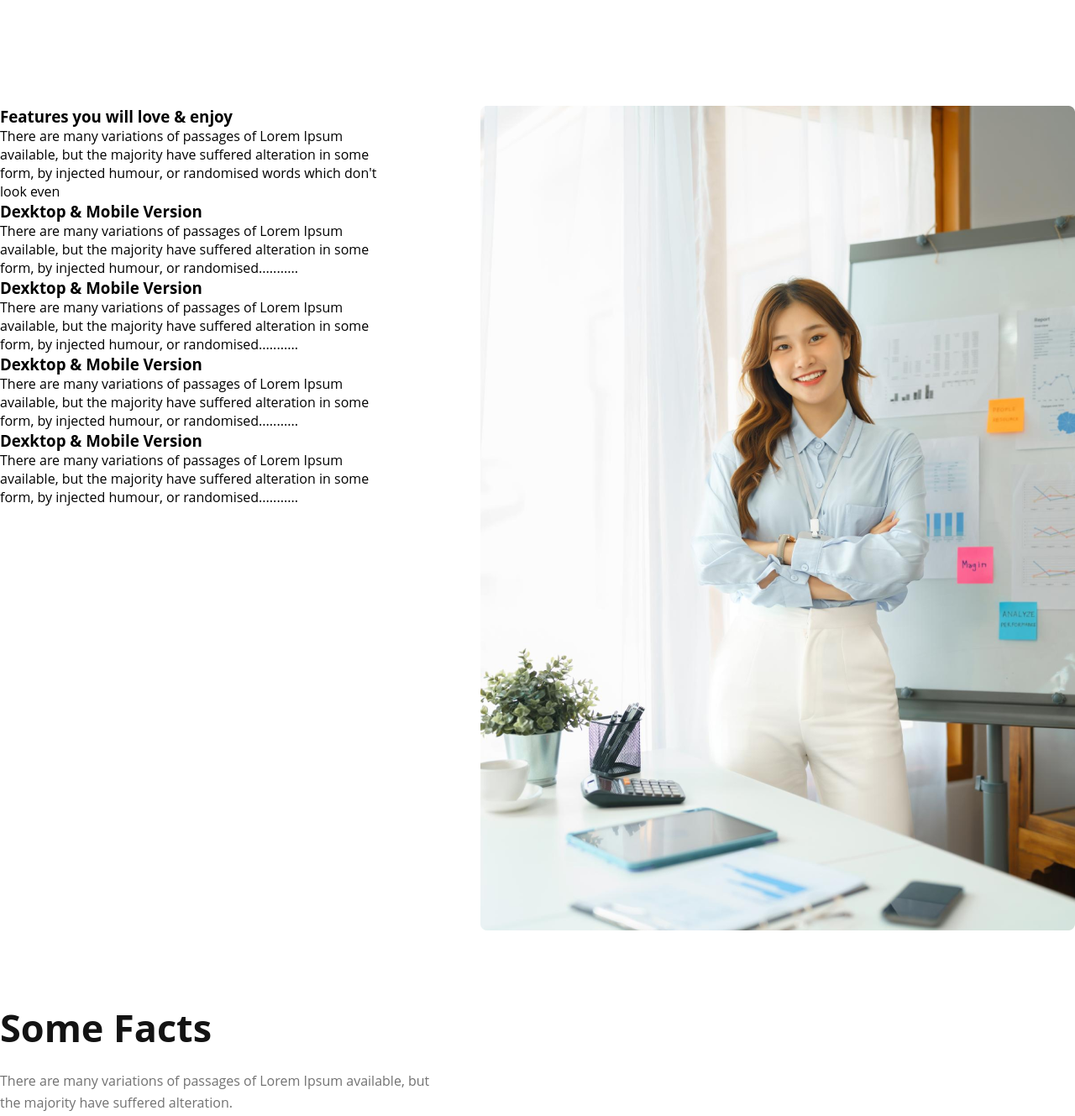
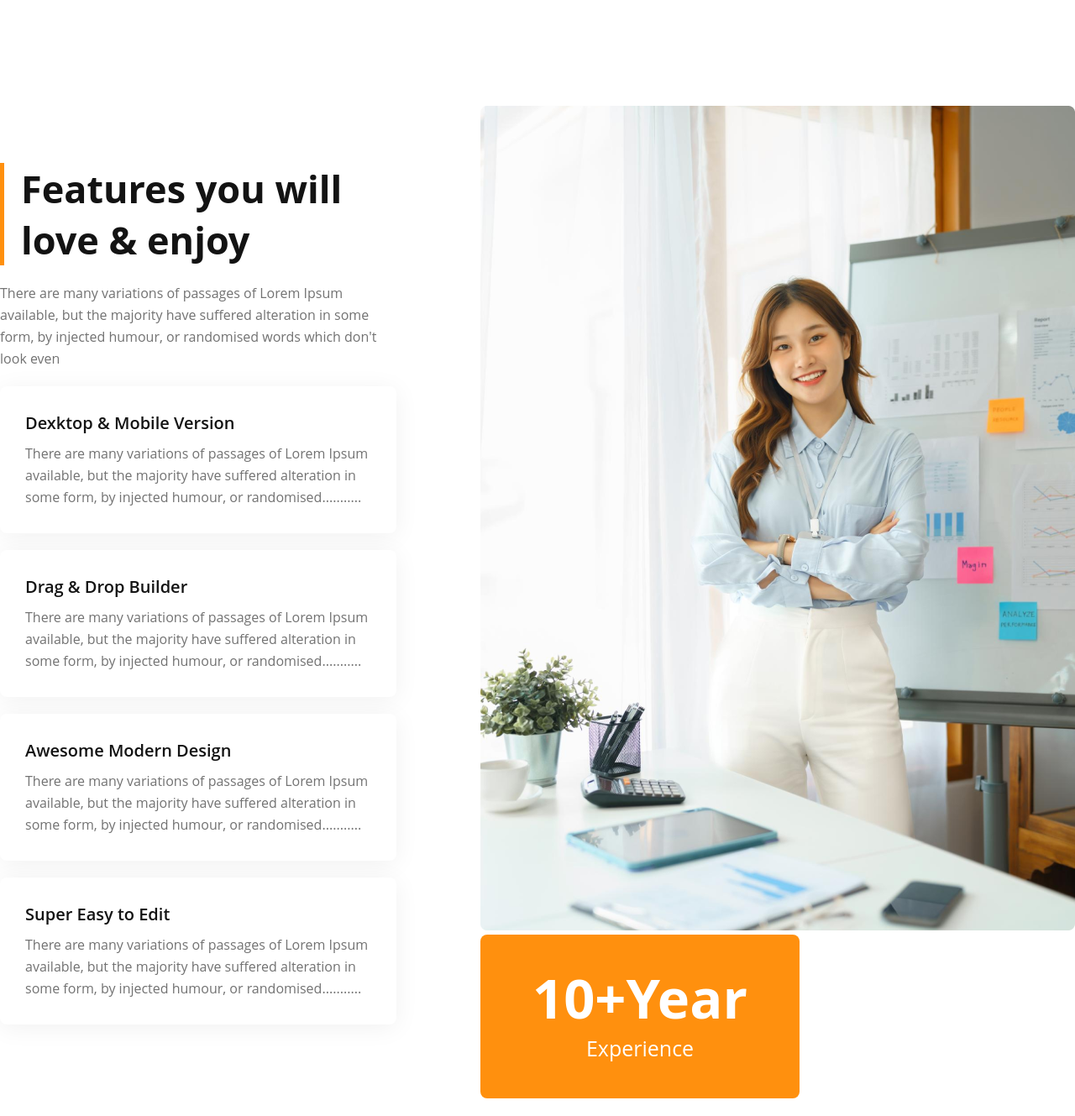
Before and after one commit to mahmudul111/g3-architects-website, a plain HTML site: page index.html in a window 1280 px wide. Shown: the part 1740-3069 px from the top of the page at 84% size. Drawn offline with Linux system fonts and the light colour scheme.

Commit message:
added experience badge

```diff
--- a/index.html
+++ b/index.html
@@ -119,7 +119,7 @@
                 class="features-content">
                 <h3
                     class="feature-title">
-                    Features you will
+                    Features you will <br>
                     love & enjoy</h3>
                 <p
                     class="feature-description">
@@ -160,8 +160,8 @@
                     class="feature-card">
                     <h3
                         class="card-heading">
-                        Dexktop & Mobile
-                        Version</h3>
+                        Drag & Drop
+                        Builder</h3>
                     <p
                         class="feature-card-description">
                         There are many
@@ -182,8 +182,7 @@
                     class="feature-card">
                     <h3
                         class="card-heading">
-                        Dexktop & Mobile
-                        Version</h3>
+                        Awesome Modern Design</h3>
                     <p
                         class="feature-card-description">
                         There are many
@@ -204,8 +203,7 @@
                     class="feature-card">
                     <h3
                         class="card-heading">
-                        Dexktop & Mobile
-                        Version</h3>
+                        Super Easy to Edit</h3>
                     <p
                         class="feature-card-description">
                         There are many
@@ -227,6 +225,10 @@
             <div class="feature-banner">
                 <img src="images/architect.png"
                     alt="">
+                    <div class="img-badge">
+                        <h2>10+Year</h2>
+                        <p>Experience</p>
+                    </div>
             </div>
         </section>
         <section
--- a/style.css
+++ b/style.css
@@ -122,6 +122,61 @@ margin-top: 24px;
     display: flex;
     gap: 100px;
     margin-top: 130px;
+    align-items: center;
+}
+.feature-title{
+    color:  #131313;
+    font-size: 45px;
+    font-weight: 700;
+    border-left: 5px solid  #FF900E;
+    padding-left: 20px;
+    margin-bottom: 20px;
+
+}
+.feature-description{
+color:  #727272;
+font-size: 16px;
+font-weight: 400;
+line-height: 26px;
+margin-bottom: 20px;
+}
+.features-content .feature-card{
+    border-radius: 8px;
+background: #FFF;
+box-shadow: 0px 4px 30px 0px rgba(0, 0, 0, 0.06);
+padding: 30px;
+margin-bottom: 20px;
+}
+.card-heading{
+    color:  #131313;
+    font-size: 20px;
+    font-weight: 600;
+    margin-bottom: 10px;
+}
+.feature-card-description{
+    color:  #727272;
+    font-size: 16px;
+    font-weight: 400;
+    line-height: 26px;
+}
+.img-badge{
+    padding: 40px;
+    width: 300px;
+    border-radius: 8px;
+background: #FF900E;
+color: #FFF;
+text-align: center;
+}
+.img-badge > h2{
+font-size: 65px;
+font-weight: 700;
+line-height: 70px;
+}
+.img-badge > p{
+    margin-top: 5px;
+font-size: 25px;
+font-weight: 500;
+line-height: 40px;
 }
 /* features facts section */
 .facts-title{
```
